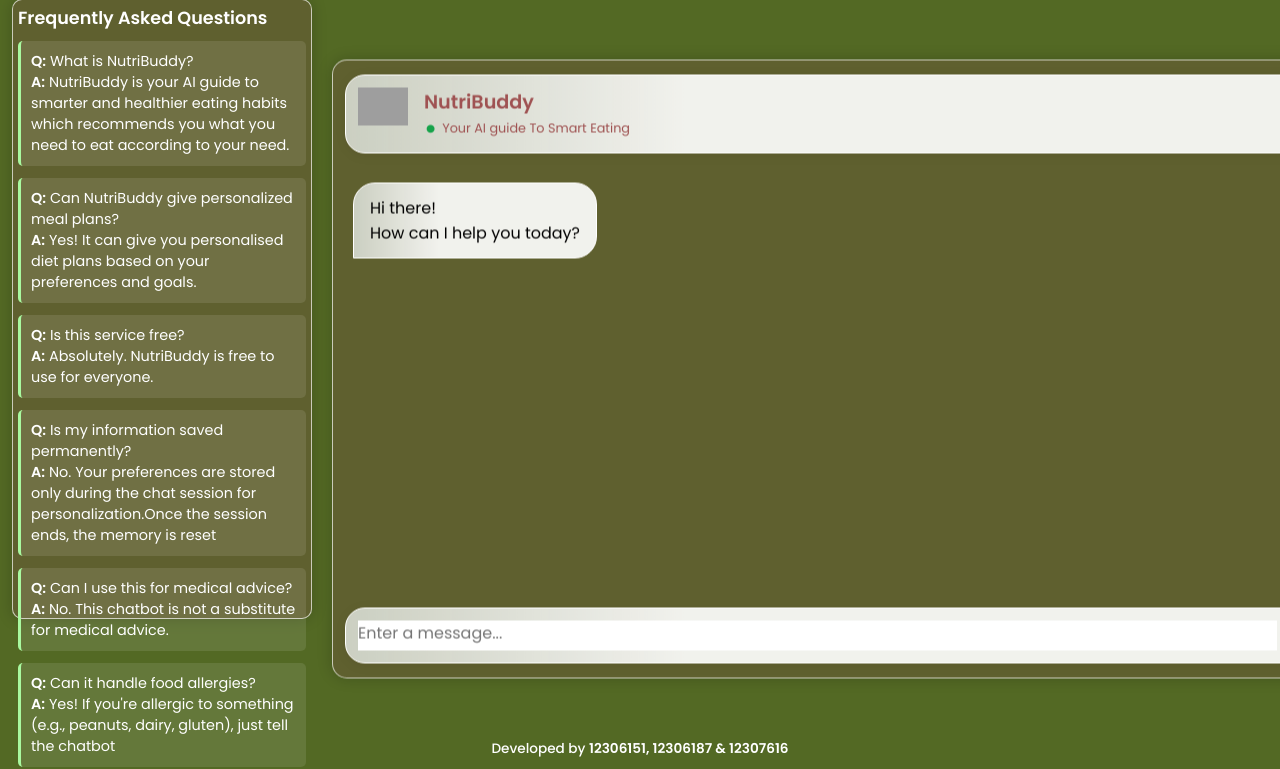
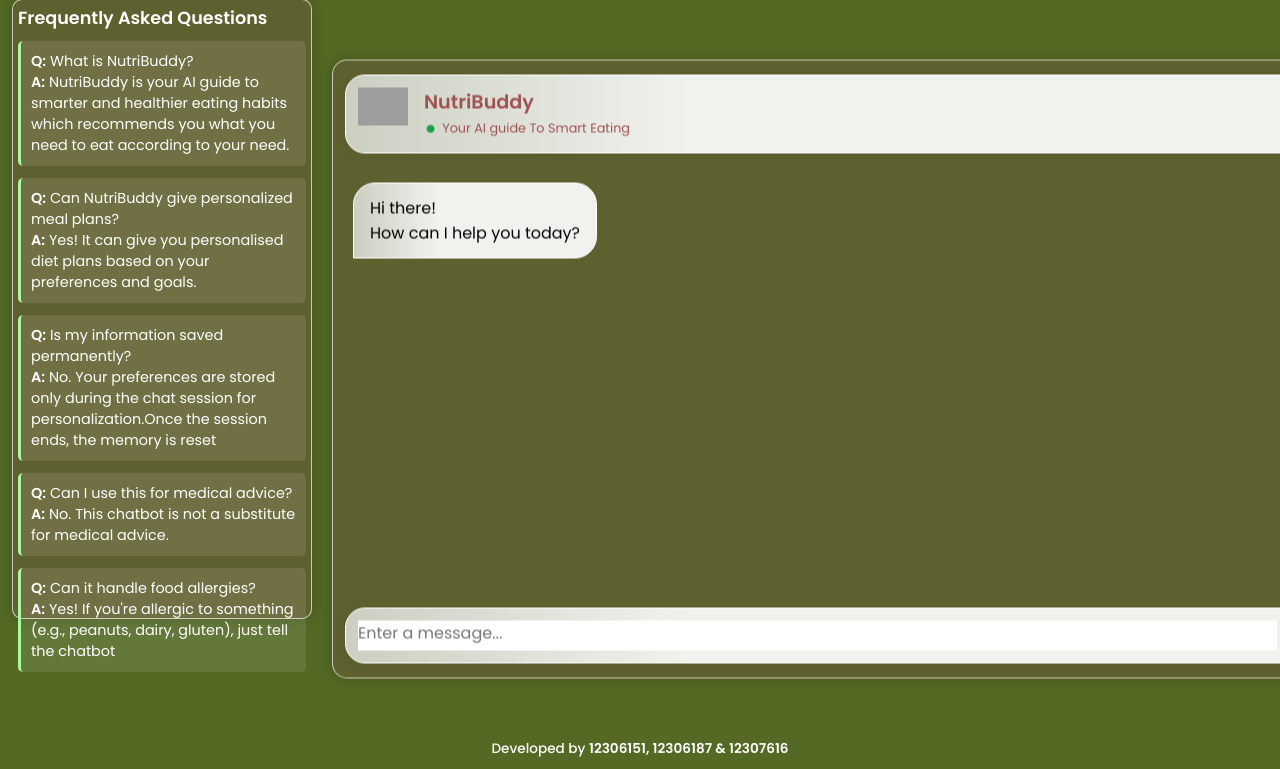
Before and after one commit to mr-nigam/NutriBuddy---AI-enabled-meal-planner-ChatBot, a Flask app: page / in a window 1280 px wide. Shown: the part 31-800 px from the top of the page. Run offline with Flask 3, Linux system fonts and the light colour scheme; grey boxes are pictures that could not be loaded.

Commit message:
index.html

```diff
--- a/templates/index.html
+++ b/templates/index.html
@@ -22,7 +22,6 @@
           <ul class="faq-list">
             <li><strong>Q:</strong> What is NutriBuddy?<br /><strong>A:</strong> NutriBuddy is your AI guide to smarter and healthier eating habits which recommends you what you need to eat according to your need.</li>
             <li><strong>Q:</strong> Can NutriBuddy give personalized meal plans?<br /><strong>A:</strong> Yes! It can give you personalised diet plans based on your preferences and goals.</li>
-            <li><strong>Q:</strong> Is this service free?<br /><strong>A:</strong> Absolutely. NutriBuddy is free to use for everyone.</li>
             <li><strong>Q:</strong> Is my information saved permanently?<br /><strong>A:</strong>  No. Your preferences are stored only during the chat session for personalization.Once the session ends, the memory is reset</li>
             <li><strong>Q:</strong> Can I use this for medical advice?<br /><strong>A:</strong> No. This chatbot is not a substitute for medical advice.</li>
             <li><strong>Q:</strong> Can it handle food allergies?<br /><strong>A:</strong> Yes! If you're allergic to something (e.g., peanuts, dairy, gluten), just tell the chatbot</li>
```
